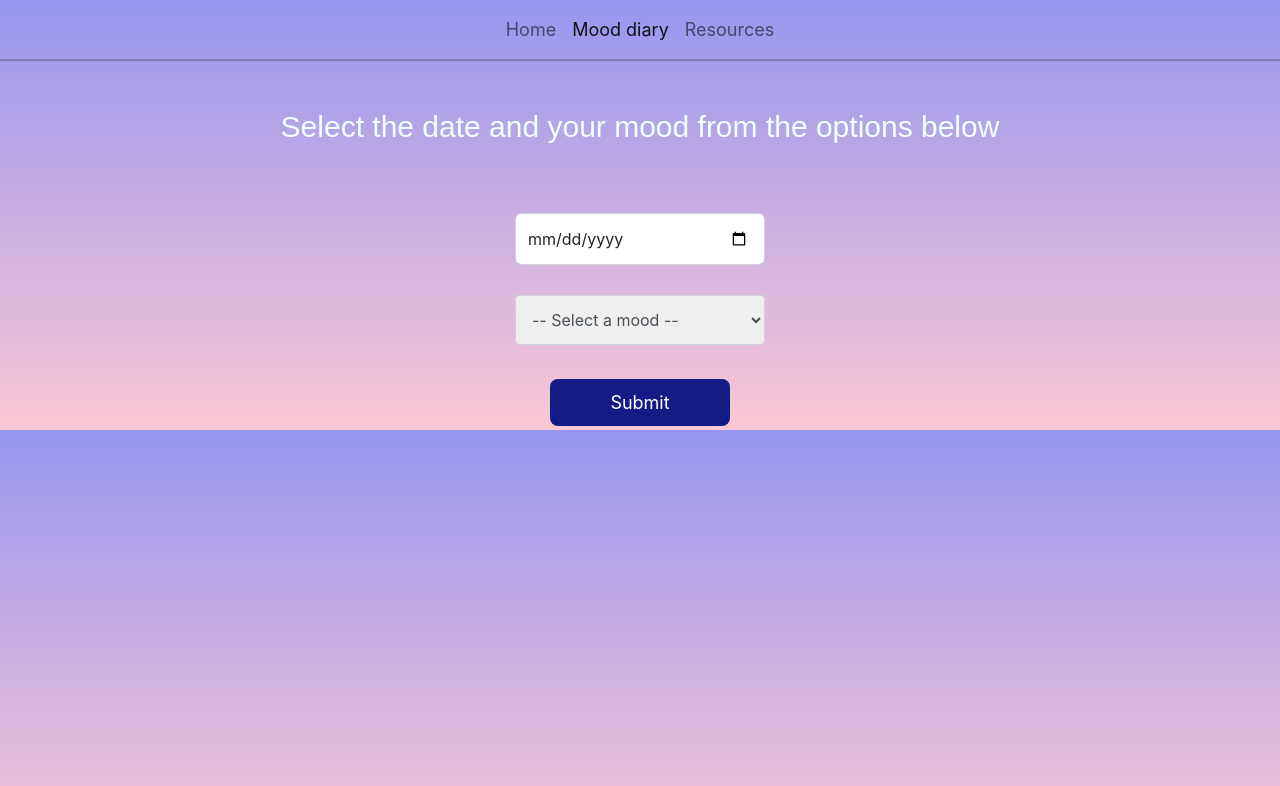
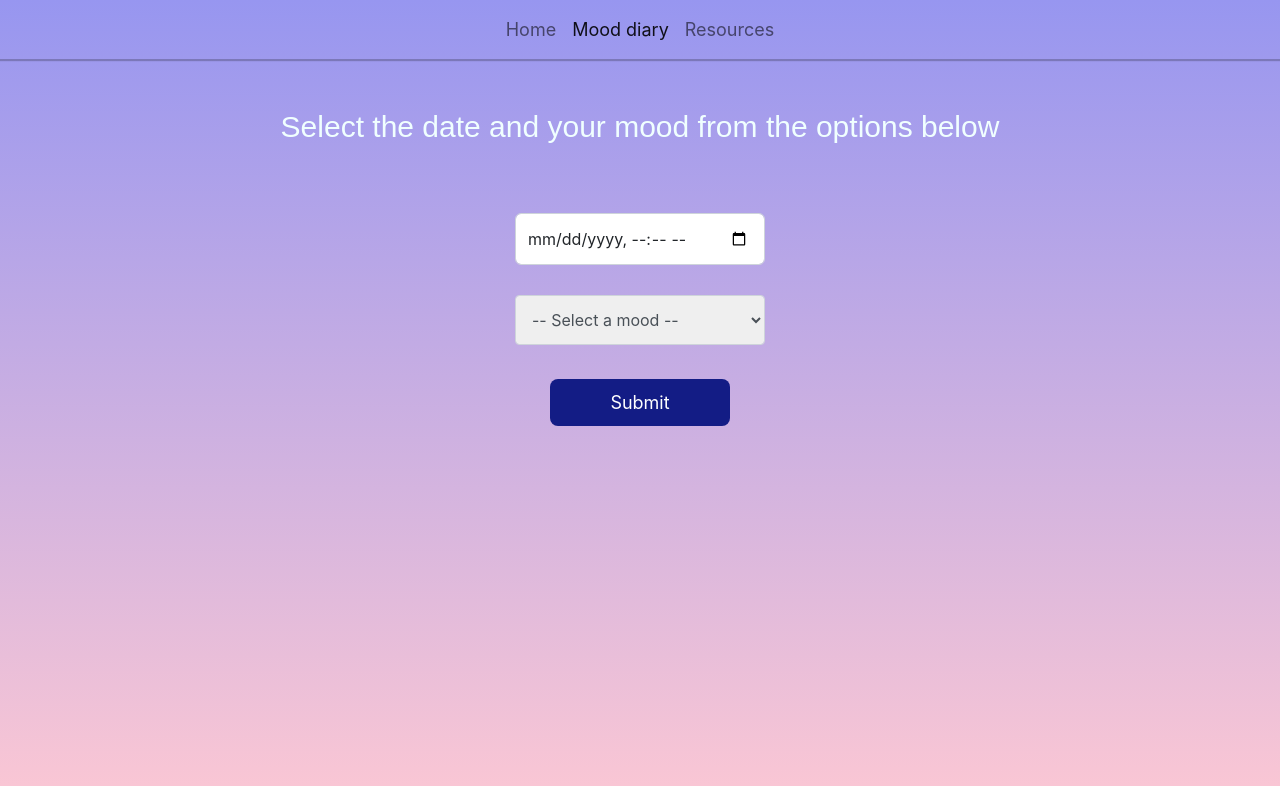
Before and after one commit to EmH93/mood-tracker, a React (Create React App) app: page /MoodDiary in a window 1280 px wide. Shown: the top 786 px of the page. Built offline with nearby package versions, Linux system fonts and the light colour scheme; what pexels would draw is missing.

Commit message:
Time input added

```diff
--- a/src/components/FormFolder/Form.js
+++ b/src/components/FormFolder/Form.js
@@ -7,7 +7,7 @@ function Form(props) {
         <div className="form-group">
           <input
             name="date"
-            type="date"
+            type="datetime-local"
             className="form-control"
             id="dateInput"
             placeholder="Select a date"
--- a/src/index.css
+++ b/src/index.css
@@ -7,8 +7,7 @@ body {
   -moz-osx-font-smoothing: grayscale;
   background-image: linear-gradient(to bottom,#9796F0, #FBC7D4);
   background-size: cover;
-  /* background-repeat: no-repeat;
-  height: 100vh; */
+  background-attachment: fixed;
 }
 
 code {
```
